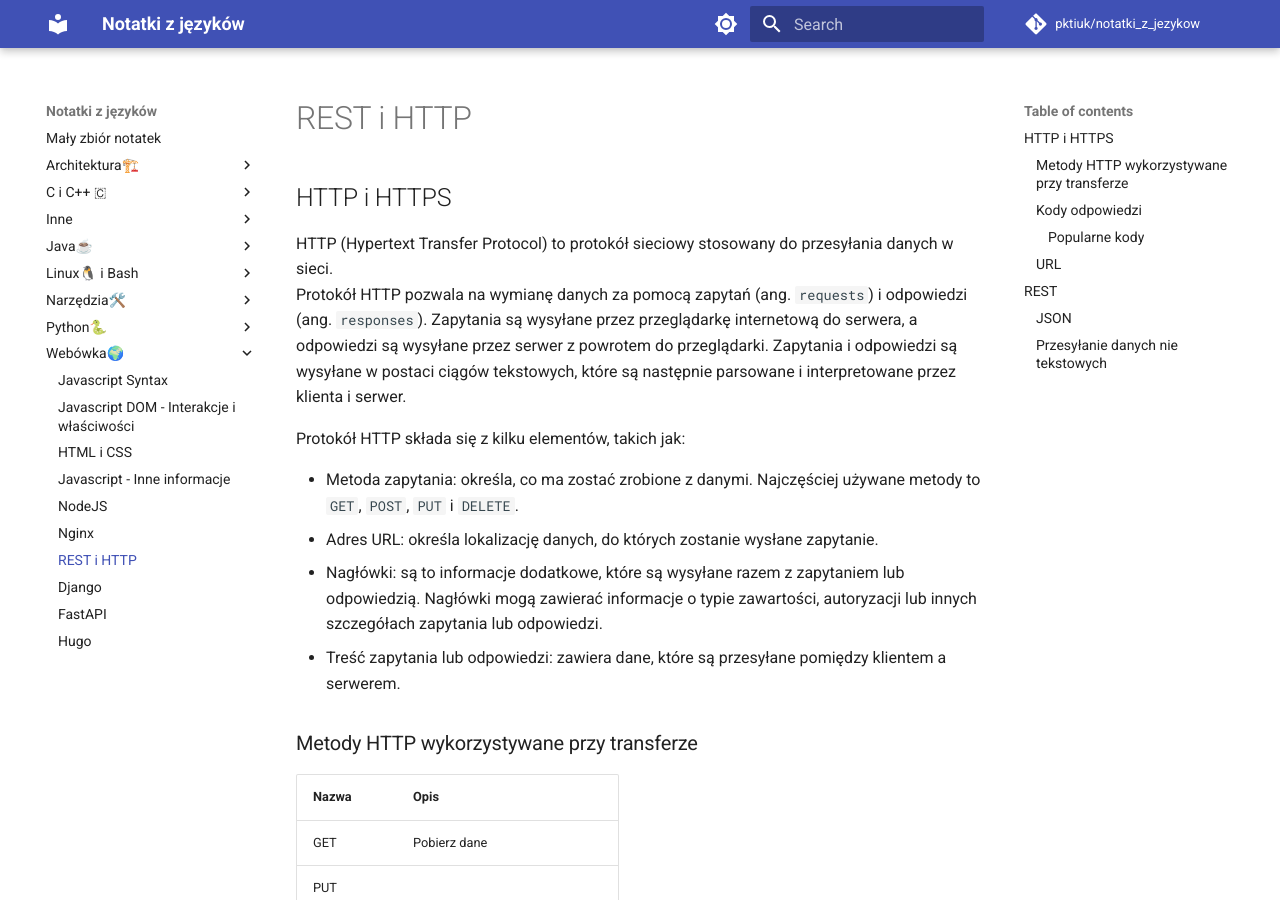
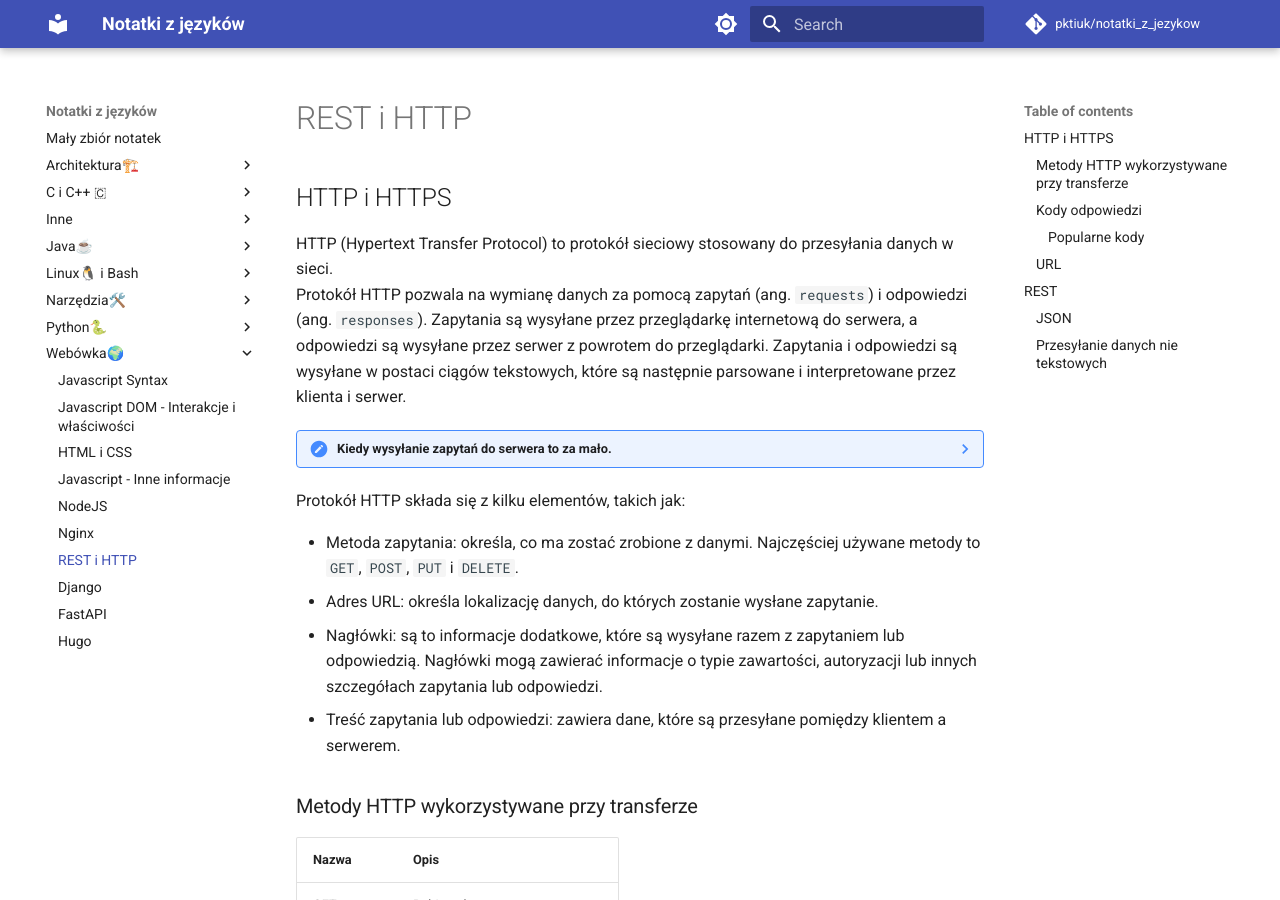
Before and after one commit to pktiuk/notatki_z_jezykow, an MkDocs documentation site: the page built from docs/Webówka🌍/8-REST-HTTP.md, in a window 1280 px wide and 900 px high. Built offline with MkDocs 1.6.1 and Material for MkDocs 9.7.7, drawn with Linux system fonts in a browser that asks for light colours; comment, search, counter and statistics services are not loaded.

Commit message:
Wspomnienie o SSE i WebSocketach

```diff
--- a/docs/Webówka🌍/8-REST-HTTP.md
+++ b/docs/Webówka🌍/8-REST-HTTP.md
@@ -4,6 +4,10 @@
 
 HTTP (Hypertext Transfer Protocol) to protokół sieciowy stosowany do przesyłania danych w sieci.
 Protokół HTTP pozwala na wymianę danych za pomocą zapytań (ang. `requests`) i odpowiedzi (ang. `responses`). Zapytania są wysyłane przez przeglądarkę internetową do serwera, a odpowiedzi są wysyłane przez serwer z powrotem do przeglądarki. Zapytania i odpowiedzi są wysyłane w postaci ciągów tekstowych, które są następnie parsowane i interpretowane przez klienta i serwer.
+
+??? note "Kiedy wysyłanie zapytań do serwera to za mało."
+
+    Tutaj warto pamiętać, że w niektórych wypadkach, kiedy ciągłe odpytywanie serwera jest nieefektywne możliwe jest wysłanie informacji do klienta. Można do tego celu użyć [WebSocektów](https://developer.mozilla.org/en-US/docs/Web/API/WebSocket), bądź SSE (Server Sent Events) [link](https://developer.mozilla.org/en-US/docs/Web/API/Server-sent_events/Using_server-sent_events)
 
 Protokół HTTP składa się z kilku elementów, takich jak:
 
```
